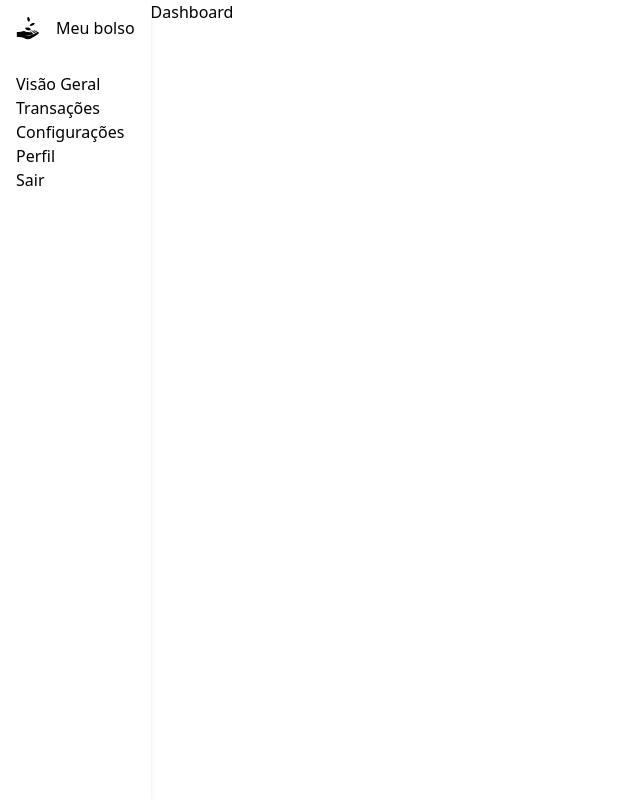
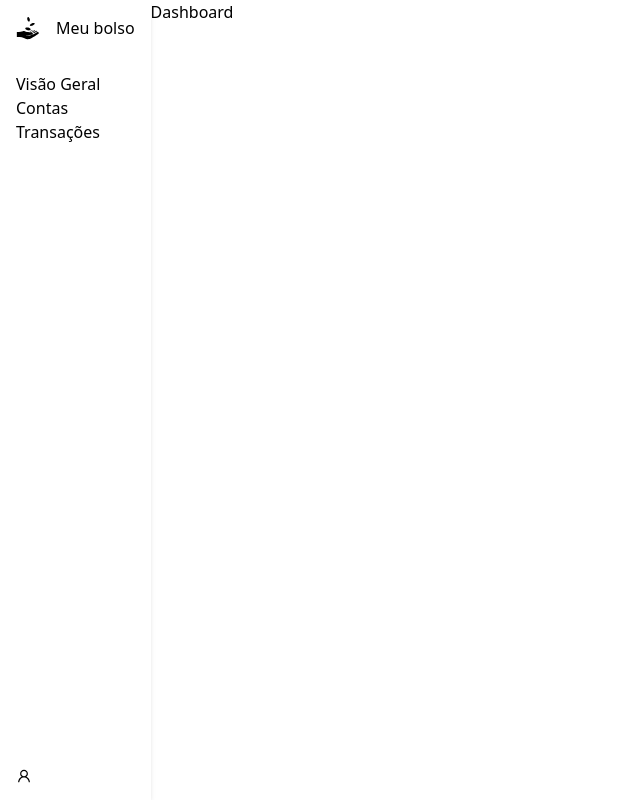
Before and after one commit to PGP27/meu-bolso-front, a React (Create React App) app: page / in a window 1280 px wide. Shown: the whole page, without its empty margins (0-640 px from the left). Built offline with nearby package versions, Linux system fonts and the light colour scheme.

Commit message:
Latest update

```diff
--- a/package.json
+++ b/package.json
@@ -10,6 +10,7 @@
     "@types/node": "^16.11.26",
     "@types/react": "^17.0.41",
     "@types/react-dom": "^17.0.14",
+    "axios": "^0.26.1",
     "react": "^17.0.2",
     "react-dom": "^17.0.2",
     "react-icons": "^4.3.1",
--- a/src/App.tsx
+++ b/src/App.tsx
@@ -1,9 +1,12 @@
+import { UsuarioProvider } from './contexts/UsuarioDataContext';
 import Login from './pages/Login';
 import Home from './pages/Home';
 
 const App = () => {
   return (
-    <Home />
+    <UsuarioProvider>
+      <Home />
+    </UsuarioProvider>
   );
 };
 
--- a/src/components/NavBar/index.tsx
+++ b/src/components/NavBar/index.tsx
@@ -1,17 +1,19 @@
 import { GiReceiveMoney } from "react-icons/gi";
+import { AiOutlineUser } from "react-icons/ai";
 
 const NavBar = () => (
-  <div className="h-full shadow-md">
+  <div className="flex flex-col shadow-md">
     <div className="flex items-center p-4 ">
       <GiReceiveMoney fontSize={24} />
       <h1 className="ml-4 text-">Meu bolso</h1>
     </div>
-    <div className="flex flex-col items-start p-4">
-      <button>Visão Geral</button>
-      <button>Transações</button>
-      <button>Configurações</button>
-      <button>Perfil</button>
-      <button>Sair</button>
+    <div className="flex-1 flex flex-col items-start justify-between p-4">
+      <div className="flex-1 flex flex-col items-start">
+        <button>Visão Geral</button>
+        <button>Contas</button>
+        <button>Transações</button>
+      </div>
+      <button><AiOutlineUser /></button>
     </div>
   </div>
 );
--- /dev/null
+++ b/src/contexts/UsuarioDataContext.tsx
@@ -0,0 +1,55 @@
+import { api } from '../services/index.service';
+import { createContext, ReactNode, useContext, useEffect, useState } from 'react';
+
+interface UsuarioDataContextProps {
+  // Usuario: Usuario,
+  // contas: Conta[],
+};
+
+interface Usuario {
+  id: string,
+  nome: string,
+  usuario: string,
+  senha: string,
+};
+
+interface Conta {
+  id: string,
+  nome: string,
+  usuario_id: string,
+};
+
+interface UsuarioProviderProps {
+  children: ReactNode,
+};
+
+const UsuarioDataContext = createContext({} as UsuarioDataContextProps);
+
+const UsuarioProvider = ({ children }: UsuarioProviderProps) => {
+  const [usuario, setUsuario] = useState<Usuario>({} as Usuario);
+  const [conta, setConta] = useState<Conta>({} as Conta);
+
+  const getUsuarioData = async () => {
+
+  };
+
+  useEffect(() => {
+    getUsuarioData();
+  }, []);
+
+  return(
+    <UsuarioDataContext.Provider value={{  }}>
+      {children}
+    </UsuarioDataContext.Provider>
+  );
+};
+
+const useUsuarioData = () => {
+  const context = useContext(UsuarioDataContext);
+  return context;
+};
+
+export {
+  UsuarioProvider,
+  useUsuarioData,
+};
--- /dev/null
+++ b/src/services/index.service.ts
@@ -0,0 +1,5 @@
+import axios from "axios";
+
+export const api = axios.create({
+  baseURL: process.env.API_URL,
+});
```
Also changed, not shown: 1 other file (tests, documents, lock files or other folders).
